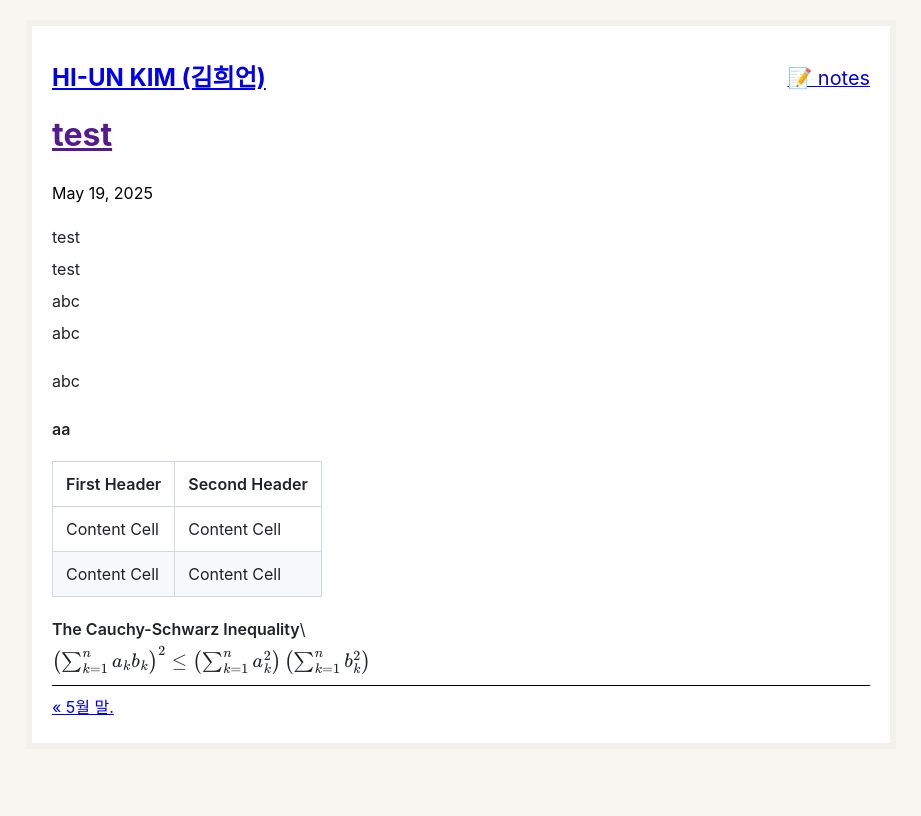
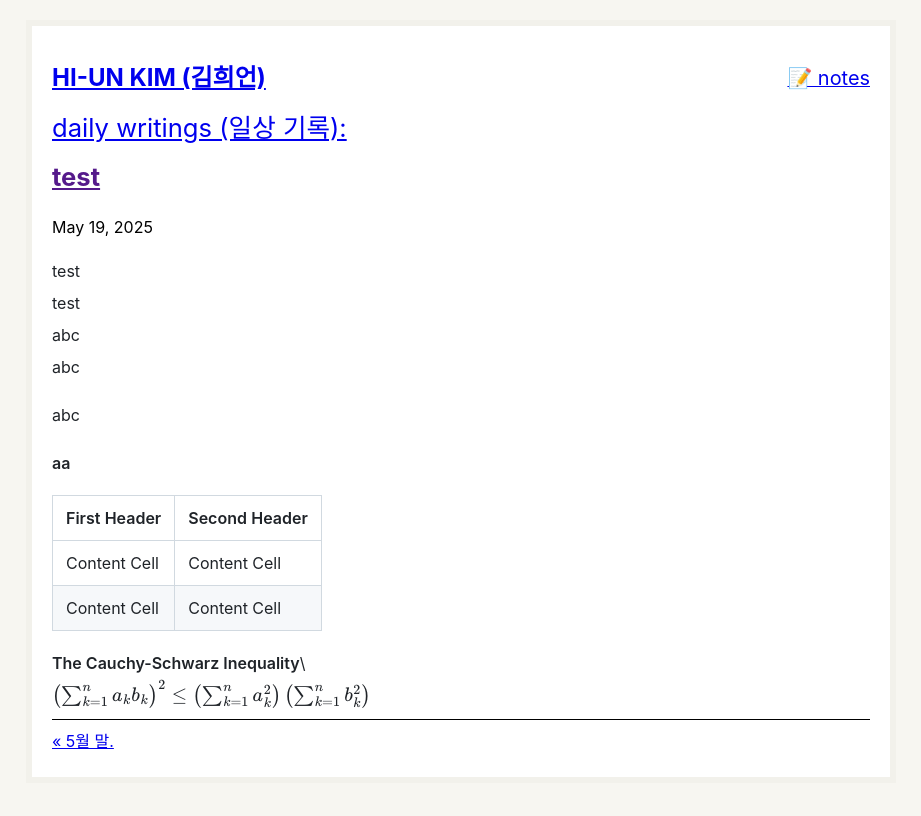
Before and after one commit to hiun/hiun.github.io, a Jekyll site: the page built from notes/_posts/2025-05-19-test.md, in a window 1280 px wide. Shown: the top 816 px of the page, without its empty margins (179-1100 px from the left). Built offline with Jekyll 4.4.1, drawn with Linux system fonts in a browser that asks for light colours; formulas are drawn with MathJax 3.

Commit message:
Update post.html

```diff
--- a/_layouts/post.html
+++ b/_layouts/post.html
@@ -2,7 +2,8 @@
 layout: default
 ---
 
-<h1 class="post-title"><a href="{{ page.permalink }}">{{ page.title }}</a></h1>
+<a href="{{ site.link }}/notes"><p class="subtitle">daily writings (일상 기록):</p></a>
+<p class="subtitle"><b><a href="{{ page.permalink }}">{{ page.title }}</a></b></p>
 <p class="post-date heading">{{ page.path | turncate: 10 | date: "%B %d, %Y" }}</p>
 
 <span class="post-body markdown-body">
```
